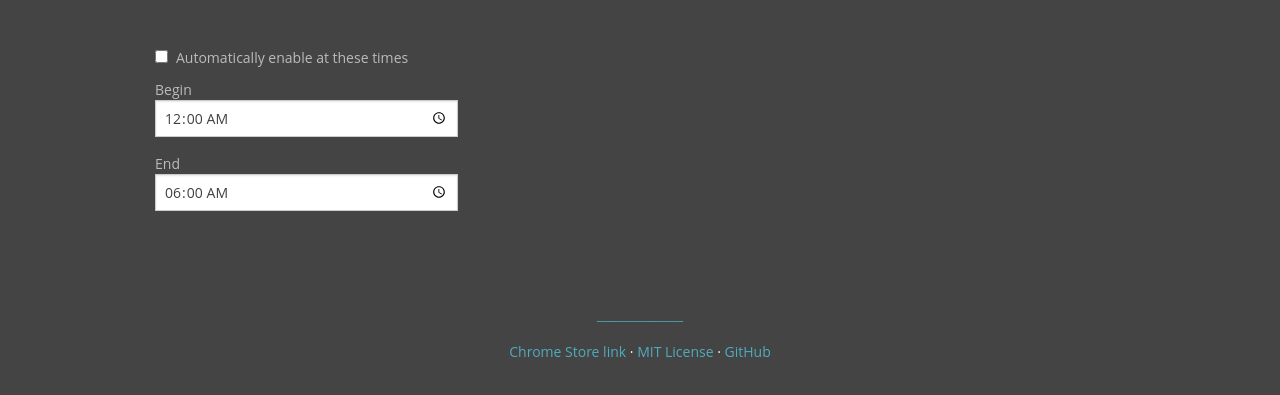
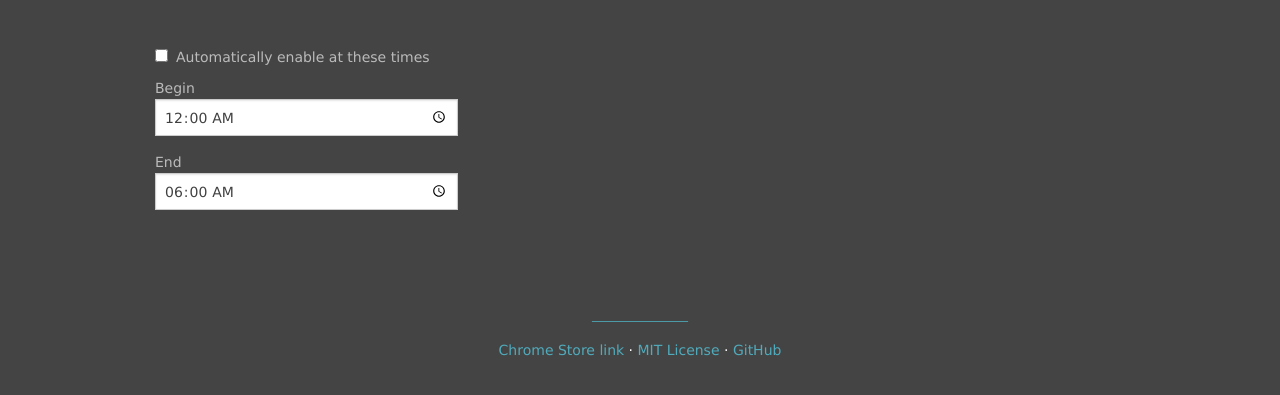
Before and after one commit to RobZuazua/Night-Vision, a browser extension: page options/index.html in a window 1280 px wide. Shown: the part 235-630 px from the top of the page. Drawn offline with Linux system fonts and the light colour scheme.

Commit message:
[v0.2.1] Add various icon sizes, better fonts

```diff
--- a/options/index.html
+++ b/options/index.html
@@ -9,7 +9,7 @@
 		<!-- <link href='http://fonts.googleapis.com/css?family=Open+Sans:400,300,100,200' rel='stylesheet' type='text/css'> -->
 			<style type="text/css">
 			body {
-				font-family: "Open Sans", "Helvetica", "Arial", "sans-serif";
+				font-family: "Lucida Grande", "Helvetica", "Verdana", "Arial", "sans-serif";
 				background-color: #444;
 				color: #fefefe;
 			}
@@ -76,7 +76,7 @@
 			</form>
 			<div style="padding-top: em" class="row large-12" style="background:; margin:0%; max-width:none">
 				<div class="large-12 columns text-center" style="background:; font-size: 0.75rem; padding-top: 5rem; padding-bottom:1rem;"><a href="#">________________</a>
-				<div class="large-12 columns text-center" style="background:; font-size: 0.875rem; padding-top: 1rem; padding-bottom:1rem;"><a href="#">Chrome Store link</a> &middot; <a href="http://opensource.org/licenses/MIT">MIT License</a> &middot; <a href="https://github.com/RobZuaZua/invert-colors">GitHub</a></div>
+				<div class="large-12 columns text-center" style="background:; font-size: 0.875rem; padding-top: 1rem; padding-bottom:1rem;"><a href="#">Chrome Store link</a> &middot; <a href="http://opensource.org/licenses/MIT">MIT License</a> &middot; <a href="https://github.com/RobZuazua/Night-Vision">GitHub</a></div>
 			</div>
 			<script src="./js/vendor/jquery.js"></script>
 			<script src="./js/foundation.min.js"></script>
```
Also changed, not shown: icons/night128.png (added), icons/night16.png (added), icons/night256.png (renamed from icons/night.png), icons/night48.png (added), icons/night64.png (added), manifest.json, 1 other file.
